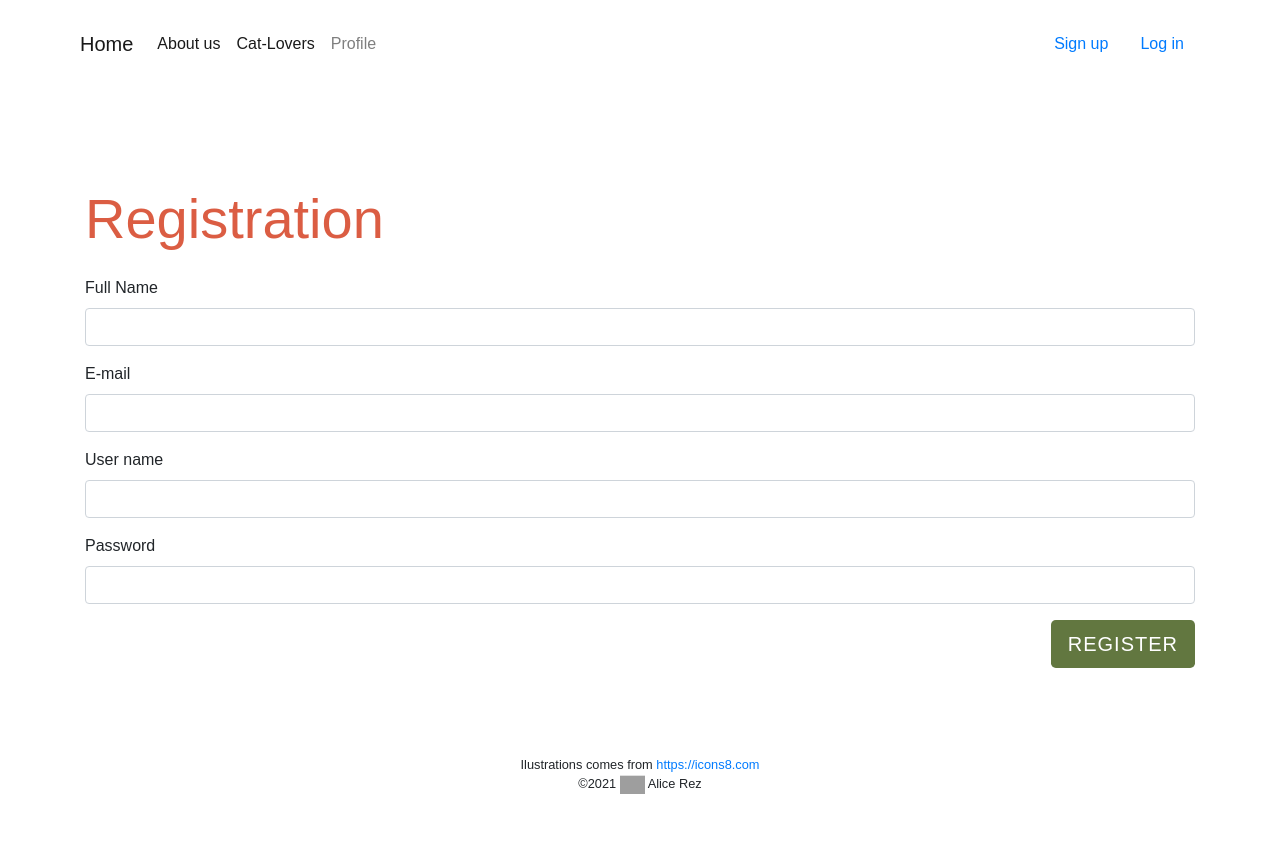
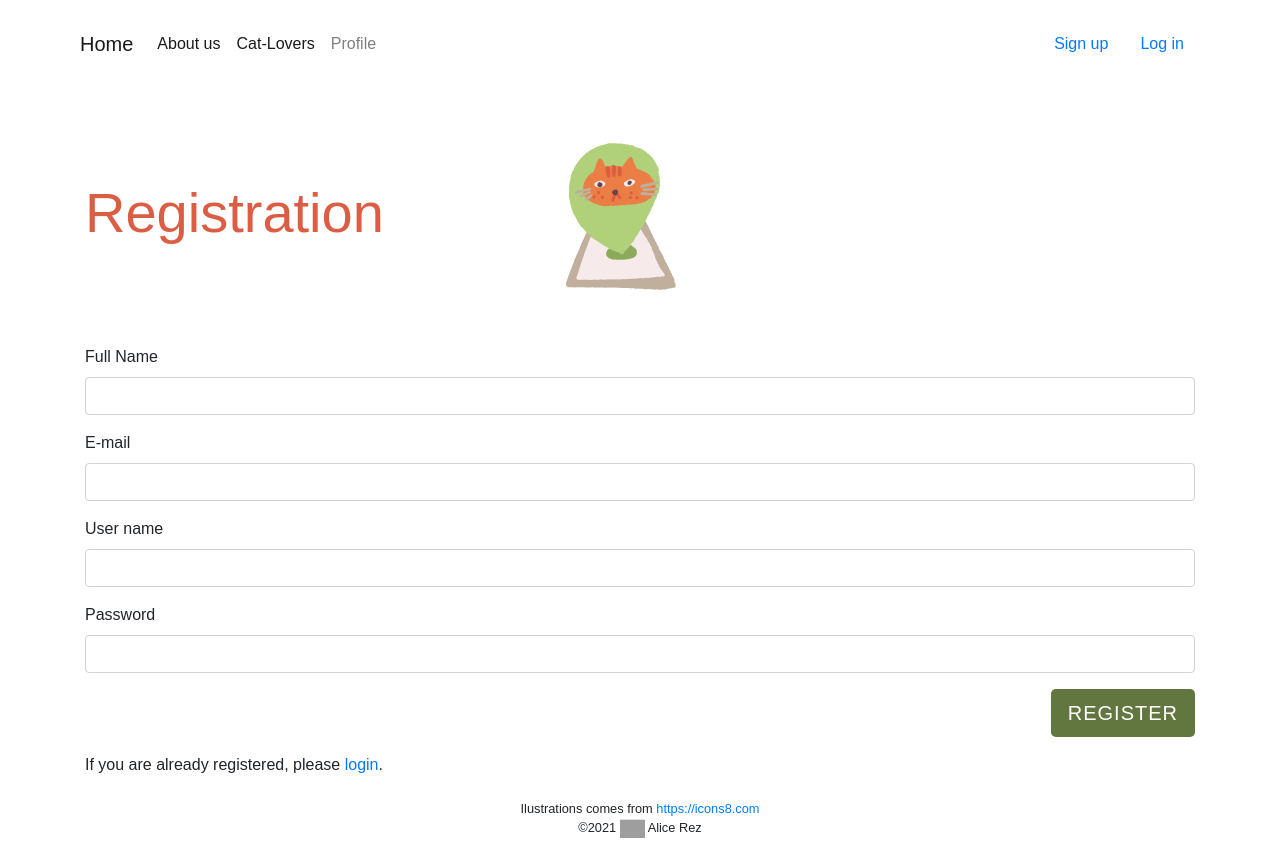
Before and after one commit to Alice-Rez/cat-world-fullstack-registration, a React (Create React App) app in the folder client/: page /register in a window 1280 px wide. Before the commit the page ends 800 px from the top, so only its background shows below. Built offline with nearby package versions, Linux system fonts and the light colour scheme; grey boxes are pictures that could not be loaded.

Commit message:
registration styled

```diff
--- a/client/src/components/RegisterFunction.jsx
+++ b/client/src/components/RegisterFunction.jsx
@@ -1,7 +1,8 @@
 import Axios from "axios";
 import React, { useState } from "react";
-import { FaMagento, FaUserCircle } from "react-icons/fa";
-import { useHistory } from "react-router-dom";
+import { Link, useHistory } from "react-router-dom";
+import userExist from "../assets/images/user_exists.svg";
+import register from "../assets/images/registration.svg";
 
 export default function RegisterFunction() {
   const history = useHistory();
@@ -48,8 +49,22 @@ export default function RegisterFunction() {
   };
 
   return (
-    <form className="container" onSubmit={submit} encType="multipart/form-data">
+    <section className="registration ">
+      <form
+        className="container"
+        onSubmit={submit}
+        encType="multipart/form-data"
+      >
+        <header className="d-flex align-items-center flex-wrap-reverse">
           <h2 className="display-4 py-3 text-left">Registration</h2>
+          <figure className="my-3 container">
+            <img
+              src={register}
+              alt="mobile with the bubble with cat inside of it as a "
+              className="message-image"
+            />
+          </figure>
+        </header>
         <div className="form-group">
           <label htmlFor="name">Full Name</label>
           <input
@@ -118,11 +133,22 @@ export default function RegisterFunction() {
             Register
           </button>
         </div>
+        <p className="mt-3">
+          If you are already registered, please <Link to="/log-in">login</Link>.
+        </p>
         {warning ? (
-        <div className="alert-danger m-3 p-3">
+          <div className="my-5 d-flex flex-wrap-reverse align-items-center message">
+            <img
+              src={userExist}
+              alt="cat is sadly looking on mobile phone that display message, that user actually exists"
+              className="message-image"
+            />
+            <p className="alert-danger p-3">
               User with this {warningContent} already exists, please log-in
+            </p>
           </div>
         ) : null}
       </form>
+    </section>
   );
 }
--- a/client/src/style.css
+++ b/client/src/style.css
@@ -68,6 +68,20 @@ h2 {
   min-height: 100px;
 }
 
+.smaller-image {
+  width: 90%;
+  max-width: 500px;
+}
+
+.message {
+  gap: 3em;
+}
+
+.message-image {
+  width: 90%;
+  max-width: 300px;
+}
+
 footer {
   display: flex;
   flex-direction: column;
```
Lines whose indentation alone changed are shown as unchanged.
